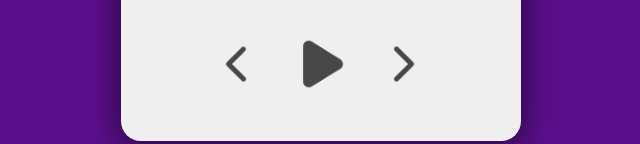
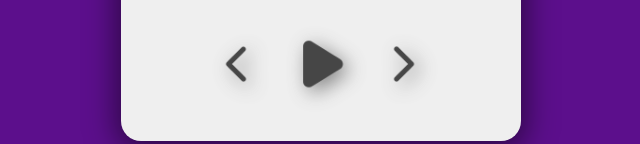
Before and after one commit to ZairMoreno/Reproductor.Front-end, a plain HTML site: page Reproductor/index.html in a window 1280 px wide. Shown: the part 484-628 px from the top of the page, without its empty margins (319-959 px from the left). Drawn offline with nearby package versions, Linux system fonts and the light colour scheme.

Commit message:
Cambios en el css para sobras en opciones de reproduccion

```diff
--- a/Reproductor/style.css
+++ b/Reproductor/style.css
@@ -70,6 +70,7 @@ body{
     left: 85px;
     transition: all 0.5s ease-in-out;
     opacity: 0.7;
+    filter: drop-shadow(5px 5px 10px #555);
 }
 
 
```
